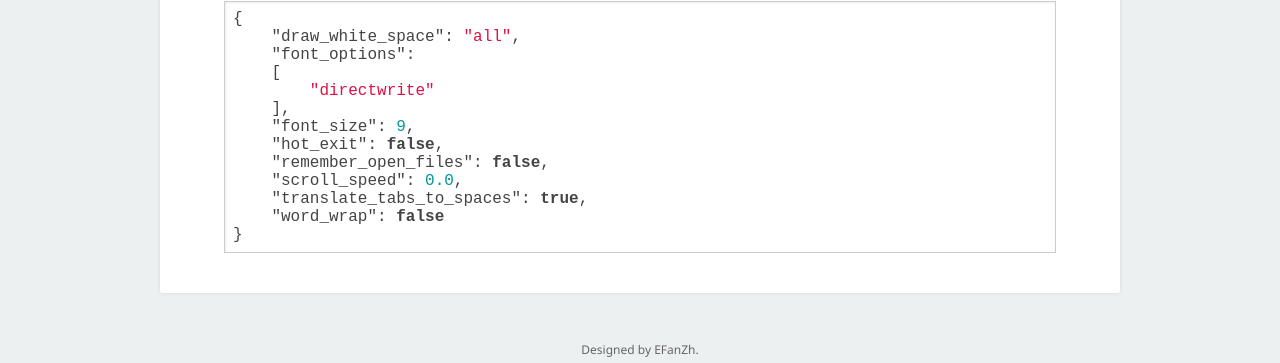
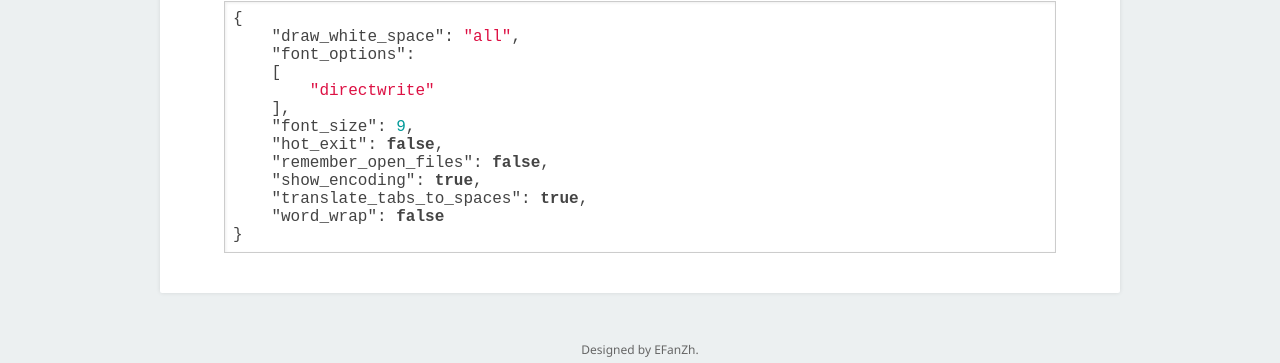
Before and after one commit to fuzeyi/efanzh.github.io, a Jekyll site: the page built from _posts/2014-05-12-sublime-text-configuration.md, in a window 1280 px wide. Shown: the part 192-555 px from the top of the page. Built offline with Jekyll 4.4.1, drawn with Linux system fonts in a browser that asks for light colours.

Commit message:
Modify Sublime Text configuration

```diff
--- a/_posts/2014-05-12-sublime-text-configuration.md
+++ b/_posts/2014-05-12-sublime-text-configuration.md
@@ -12,7 +12,7 @@ title: EFanZh’s Sublime Text configuration
     "font_size": 9,
     "hot_exit": false,
     "remember_open_files": false,
-    "scroll_speed": 0.0,
+    "show_encoding": true,
     "translate_tabs_to_spaces": true,
     "word_wrap": false
 }
```
